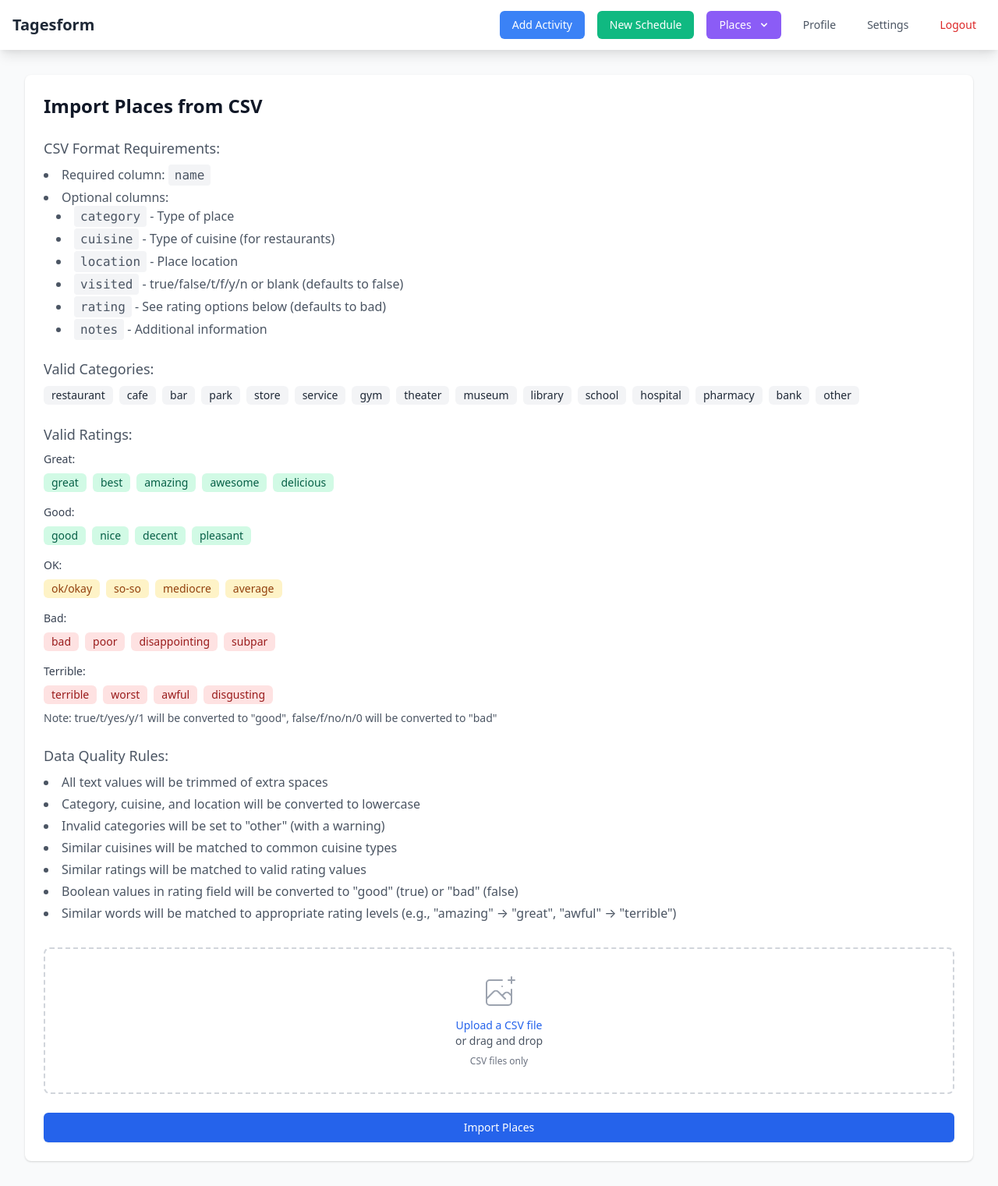
After one commit to tomhallmain/tagesform, a Flask app: page /import-places in a window 1280 px wide. The commit adds this page. Shown: the whole page at 78% size. Run offline with Flask 3, Linux system fonts and the light colour scheme; the visitor is signed in with stand-in values (Sample User, id 1); parts of the project's set-up code (start-up, migrations or seed data) failed here and were passed over.

Commit message:
Claude - add CSV import for places

```diff
--- a/app/routes/entities.py
+++ b/app/routes/entities.py
@@ -1,8 +1,70 @@
 from flask import Blueprint, render_template, redirect, url_for, flash, request, jsonify
-from flask_login import login_required
+from flask_login import login_required, current_user
 from datetime import datetime
 import pytz
+import csv
+import io
 from ..models import Entity, db
+from ..utils.utils import Utils
+
+# Define valid categories and common cuisines
+VALID_CATEGORIES = {
+    'restaurant', 'cafe', 'bar', 'park', 'store', 'service', 'gym', 'theater',
+    'museum', 'library', 'school', 'hospital', 'pharmacy', 'bank', 'other'
+}
+
+COMMON_CUISINES = {
+    'italian', 'chinese', 'japanese', 'mexican', 'indian', 'thai', 'french',
+    'american', 'mediterranean', 'greek', 'spanish', 'vietnamese', 'korean',
+    'middle eastern', 'turkish', 'brazilian', 'peruvian', 'fusion'
+}
+
+# Define valid ratings and their mappings
+VALID_RATINGS = {
+    # Great ratings
+    'great': 'great',
+    'best': 'great',
+    'amazing': 'great',
+    'awesome': 'great',
+    'stupendous': 'great',
+    'delicious': 'great',
+    'excellent': 'great',
+    'fantastic': 'great',
+    'outstanding': 'great',
+    'perfect': 'great',
+
+    # Good ratings
+    'good': 'good',
+    'nice': 'good',
+    'decent': 'good',
+    'pleasant': 'good',
+    'enjoyable': 'good',
+
+    # OK ratings
+    'ok': 'ok',
+    'okay': 'ok',
+    'so-so': 'ok',
+    'mediocre': 'ok',
+    'average': 'ok',
+    'alright': 'ok',
+    'fine': 'ok',
+
+    # Bad ratings
+    'bad': 'bad',
+    'poor': 'bad',
+    'disappointing': 'bad',
+    'subpar': 'bad',
+    'below average': 'bad',
+
+    # Terrible ratings
+    'terrible': 'terrible',
+    'worst': 'terrible',
+    'awful': 'terrible',
+    'disgusting': 'terrible',
+    'horrible': 'terrible',
+    'atrocious': 'terrible',
+    'dreadful': 'terrible'
+}
 
 # Create two separate blueprints
 entities_bp = Blueprint('entities', __name__)  # For entity pages
@@ -61,6 +123,171 @@ def add_place():
 
     return render_template('add_place.html')
 
+@entities_bp.route('/import-places', methods=['GET', 'POST'])
+@login_required
+def import_places():
+    if request.method == 'POST':
+        if 'file' not in request.files:
+            flash('No file uploaded', 'error')
+            return redirect(request.url)
+
+        file = request.files['file']
+        if file.filename == '':
+            flash('No file selected', 'error')
+            return redirect(request.url)
+
+        if not file.filename.endswith('.csv'):
+            flash('Only CSV files are allowed', 'error')
+            return redirect(request.url)
+
+        # Define expected column names
+        EXPECTED_COLUMNS = {
+            'name': ['name'],
+            'category': ['category', 'type'],
+            'cuisine': ['cuisine', 'food type'],
+            'location': ['location', 'address', 'place'],
+            'visited': ['visited', 'been there'],
+            'rating': ['rating', 'good', 'like', 'liked'],
+            'notes': ['notes', 'description', 'comments']
+        }
+
+        # Read CSV file
+        try:
+            stream = io.StringIO(file.stream.read().decode("UTF8"), newline=None)
+            reader = csv.reader(stream)
+
+            # Read and normalize headers
+            raw_headers = next(reader)
+            headers = [h.strip().lower() for h in raw_headers]
+
+            # Create a mapping of normalized headers to their original indices using fuzzy matching
+            header_map = {}
+            for idx, header in enumerate(headers):
+                # Try to match this header with our expected columns
+                for expected_col, alternatives in EXPECTED_COLUMNS.items():
+                    if any(Utils.is_similar_strings(header, alt) for alt in alternatives):
+                        header_map[expected_col] = idx
+                        break
+
+            # Validate required columns
+            if 'name' not in header_map:
+                similar_columns = [h for h in headers if any(Utils.is_similar_strings(h, alt) for alt in EXPECTED_COLUMNS['name'])]
+                if similar_columns:
+                    raise ValueError(f'Could not find "name" column. Did you mean: {", ".join(similar_columns)}?')
+                else:
+                    raise ValueError('CSV file must contain a "name" column')
+
+            entities_added = 0
+            skipped_rows = []
+            invalid_categories = set()
+            for row_num, row in enumerate(reader, start=2):  # start=2 because row 1 is headers
+                # Helper function to safely get column value
+                def get_col(name, default=''):
+                    val = row[header_map.get(name, -1)].strip() if name in header_map else default
+                    return val.lower() if name in ['category', 'cuisine', 'location'] else val
+
+                # Helper function to parse boolean values
+                def parse_bool(val, default=False):
+                    if not val:
+                        return default
+                    val = str(val).lower()
+                    if val in ['ok', 'okay']:
+                        return True
+                    return val in ['true', 't', 'yes', 'y', '1']
+
+                # Helper function to parse rating values
+                def parse_rating(val, default='bad'):
+                    if not val:
+                        return default
+                    val = str(val).lower().strip()
+
+                    # Check for boolean values first
+                    if val in ['true', 't', 'yes', 'y', '1']:
+                        return 'good'
+                    if val in ['false', 'f', 'no', 'n', '0']:
+                        return 'bad'
+
+                    # Check for valid rating values
+                    if val in VALID_RATINGS:
+                        return VALID_RATINGS[val]
+
+                    # Try to find a similar rating
+                    similar_ratings = [r for r in VALID_RATINGS.keys() if Utils.is_similar_strings(val, r)]
+                    if similar_ratings:
+                        return VALID_RATINGS[similar_ratings[0]]
+
+                    return default
+
+                name = get_col('name')
+                if not name:  # Skip rows with empty names
+                    skipped_rows.append(f"Row {row_num}: Empty name")
+                    continue
+
+                # Validate and clean category
+                category = get_col('category')
+                if category and category not in VALID_CATEGORIES:
+                    # Try to find a similar category
+                    similar_categories = [c for c in VALID_CATEGORIES if Utils.is_similar_strings(category, c)]
+                    if similar_categories:
+                        category = similar_categories[0]
+                    else:
+                        invalid_categories.add(category)
+                        category = 'other'
+
+                # If no category, infer from cuisine
+                if not category:
+                    category = 'restaurant' if get_col('cuisine') else 'other'
+
+                # Validate and clean cuisine
+                cuisine = get_col('cuisine')
+                if cuisine:
+                    # Try to find a similar cuisine
+                    similar_cuisines = [c for c in COMMON_CUISINES if Utils.is_similar_strings(cuisine, c)]
+                    if similar_cuisines:
+                        cuisine = similar_cuisines[0]
+
+                # Create new entity
+                entity = Entity(
+                    name=name,
+                    category=category,
+                    location=get_col('location'),
+                    description=get_col('notes'),
+                    visited=parse_bool(get_col('visited')),
+                    properties={
+                        'cuisine': cuisine or None,
+                        'rating': parse_rating(get_col('rating'))
+                    },
+                    user_id=current_user.id
+                )
+
+                db.session.add(entity)
+                entities_added += 1
+
+            if entities_added == 0:
+                flash('No valid places found in the CSV file', 'error')
+                return redirect(request.url)
+
+            db.session.commit()
+
+            # Show warnings about skipped rows and invalid categories
+            if skipped_rows:
+                flash(f'Skipped {len(skipped_rows)} rows: {"; ".join(skipped_rows)}', 'warning')
+            if invalid_categories:
+                flash(f'Found invalid categories that were set to "other": {", ".join(invalid_categories)}', 'warning')
+
+            flash(f'Successfully imported {entities_added} places', 'success')
+            return redirect(url_for('main.index'))
+
+        except ValueError as ve:
+            flash(str(ve), 'error')
+            return redirect(request.url)
+        except Exception as e:
+            db.session.rollback()
+            flash(f'Error importing CSV: {str(e)}', 'error')
+            return redirect(request.url)
+
+    return render_template('import_places.html')
+
 @entity_api_bp.route('/entities/available')
 @login_required
 def get_available_entities():
--- a/app/templates/base.html
+++ b/app/templates/base.html
@@ -5,6 +5,7 @@
     <meta name="viewport" content="width=device-width, initial-scale=1.0">
     <title>{% block title %}Tagesform - Your Day, Your Way{% endblock %}</title>
     <link href="https://cdn.jsdelivr.net/npm/tailwindcss@2.2.19/dist/tailwind.min.css" rel="stylesheet">
+    <script src="https://unpkg.com/alpinejs@3.x.x/dist/cdn.min.js" defer></script>
     <script src="{{ url_for('static', filename='js/app.js') }}" defer></script>
     <script>
         // Wait for DOM to be ready to apply theme
@@ -56,9 +57,20 @@
                             <a href="{{ url_for('schedules.new_schedule') }}" class="bg-green-500 text-white px-4 py-2 rounded-md text-sm font-medium hover:bg-green-600 dark:bg-green-600 dark:hover:bg-green-700">
                                 New Schedule
                             </a>
-                            <a href="{{ url_for('entities.add_place') }}" class="bg-purple-500 text-white px-4 py-2 rounded-md text-sm font-medium hover:bg-purple-600 dark:bg-purple-600 dark:hover:bg-purple-700">
-                                Add Place
-                            </a>
+                            <div class="relative" x-data="{ open: false }">
+                                <button @click="open = !open" type="button" class="bg-purple-500 text-white px-4 py-2 rounded-md text-sm font-medium hover:bg-purple-600 dark:bg-purple-600 dark:hover:bg-purple-700 inline-flex items-center">
+                                    <span>Places</span>
+                                    <svg class="ml-2 -mr-0.5 h-4 w-4" xmlns="http://www.w3.org/2000/svg" viewBox="0 0 20 20" fill="currentColor">
+                                        <path fill-rule="evenodd" d="M5.293 7.293a1 1 0 011.414 0L10 10.586l3.293-3.293a1 1 0 111.414 1.414l-4 4a1 1 0 01-1.414 0l-4-4a1 1 0 010-1.414z" clip-rule="evenodd" />
+                                    </svg>
+                                </button>
+                                <div x-show="open" @click.away="open = false" class="origin-top-right absolute right-0 mt-2 w-48 rounded-md shadow-lg bg-white dark:bg-gray-700 ring-1 ring-black ring-opacity-5">
+                                    <div class="py-1">
+                                        <a href="{{ url_for('entities.add_place') }}" class="block px-4 py-2 text-sm text-gray-700 dark:text-gray-200 hover:bg-gray-100 dark:hover:bg-gray-600">Add Place</a>
+                                        <a href="{{ url_for('entities.import_places') }}" class="block px-4 py-2 text-sm text-gray-700 dark:text-gray-200 hover:bg-gray-100 dark:hover:bg-gray-600">Import Places</a>
+                                    </div>
+                                </div>
+                            </div>
                             <a href="{{ url_for('profile.profile') }}" class="text-gray-600 dark:text-gray-300 hover:text-gray-900 dark:hover:text-white px-3 py-2 rounded-md text-sm font-medium">Profile</a>
                             <a href="{{ url_for('settings.settings') }}" class="text-gray-600 dark:text-gray-300 hover:text-gray-900 dark:hover:text-white px-3 py-2 rounded-md text-sm font-medium">Settings</a>
                             <a href="{{ url_for('auth.logout') }}" class="text-red-600 dark:text-red-400 hover:text-red-900 dark:hover:text-red-300 px-3 py-2 rounded-md text-sm font-medium">Logout</a>
--- /dev/null
+++ b/app/templates/import_places.html
@@ -0,0 +1,245 @@
+{% extends "base.html" %}
+
+{% block title %}Import Places - Tagesform{% endblock %}
+
+{% block content %}
+<div class="max-w-7xl mx-auto px-4 sm:px-6 lg:px-8 py-8">
+    <div class="bg-white dark:bg-gray-800 shadow rounded-lg p-6">
+        <h2 class="text-2xl font-bold text-gray-900 dark:text-white mb-6">Import Places from CSV</h2>
+
+        <!-- Instructions -->
+        <div class="mb-8 text-gray-600 dark:text-gray-300">
+            <h3 class="text-lg font-medium mb-2">CSV Format Requirements:</h3>
+            <ul class="list-disc list-inside space-y-1">
+                <li>Required column: <code class="bg-gray-100 dark:bg-gray-700 px-2 py-1 rounded">name</code></li>
+                <li>Optional columns:
+                    <ul class="list-disc list-inside ml-4 space-y-1">
+                        <li><code class="bg-gray-100 dark:bg-gray-700 px-2 py-1 rounded">category</code> - Type of place</li>
+                        <li><code class="bg-gray-100 dark:bg-gray-700 px-2 py-1 rounded">cuisine</code> - Type of cuisine (for restaurants)</li>
+                        <li><code class="bg-gray-100 dark:bg-gray-700 px-2 py-1 rounded">location</code> - Place location</li>
+                        <li><code class="bg-gray-100 dark:bg-gray-700 px-2 py-1 rounded">visited</code> - true/false/t/f/y/n or blank (defaults to false)</li>
+                        <li><code class="bg-gray-100 dark:bg-gray-700 px-2 py-1 rounded">rating</code> - See rating options below (defaults to bad)</li>
+                        <li><code class="bg-gray-100 dark:bg-gray-700 px-2 py-1 rounded">notes</code> - Additional information</li>
+                    </ul>
+                </li>
+            </ul>
+
+            <h3 class="text-lg font-medium mt-6 mb-2">Valid Categories:</h3>
+            <div class="flex flex-wrap gap-2">
+                {% for category in ['restaurant', 'cafe', 'bar', 'park', 'store', 'service', 'gym', 'theater', 'museum', 'library', 'school', 'hospital', 'pharmacy', 'bank', 'other'] %}
+                    <span class="inline-flex items-center px-2.5 py-0.5 rounded-md text-sm font-medium bg-gray-100 dark:bg-gray-700 text-gray-800 dark:text-gray-200">
+                        {{ category }}
+                    </span>
+                {% endfor %}
+            </div>
+
+            <h3 class="text-lg font-medium mt-6 mb-2">Valid Ratings:</h3>
+            <div class="space-y-4">
+                <div>
+                    <h4 class="text-sm font-medium text-gray-700 dark:text-gray-300 mb-2">Great:</h4>
+                    <div class="flex flex-wrap gap-2">
+                        <span class="inline-flex items-center px-2.5 py-0.5 rounded-md text-sm font-medium bg-green-100 dark:bg-green-900 text-green-800 dark:text-green-200">
+                            great
+                        </span>
+                        <span class="inline-flex items-center px-2.5 py-0.5 rounded-md text-sm font-medium bg-green-100 dark:bg-green-900 text-green-800 dark:text-green-200">
+                            best
+                        </span>
+                        <span class="inline-flex items-center px-2.5 py-0.5 rounded-md text-sm font-medium bg-green-100 dark:bg-green-900 text-green-800 dark:text-green-200">
+                            amazing
+                        </span>
+                        <span class="inline-flex items-center px-2.5 py-0.5 rounded-md text-sm font-medium bg-green-100 dark:bg-green-900 text-green-800 dark:text-green-200">
+                            awesome
+                        </span>
+                        <span class="inline-flex items-center px-2.5 py-0.5 rounded-md text-sm font-medium bg-green-100 dark:bg-green-900 text-green-800 dark:text-green-200">
+                            delicious
+                        </span>
+                    </div>
+                </div>
+
+                <div>
+                    <h4 class="text-sm font-medium text-gray-700 dark:text-gray-300 mb-2">Good:</h4>
+                    <div class="flex flex-wrap gap-2">
+                        <span class="inline-flex items-center px-2.5 py-0.5 rounded-md text-sm font-medium bg-green-100 dark:bg-green-900 text-green-800 dark:text-green-200">
+                            good
+                        </span>
+                        <span class="inline-flex items-center px-2.5 py-0.5 rounded-md text-sm font-medium bg-green-100 dark:bg-green-900 text-green-800 dark:text-green-200">
+                            nice
+                        </span>
+                        <span class="inline-flex items-center px-2.5 py-0.5 rounded-md text-sm font-medium bg-green-100 dark:bg-green-900 text-green-800 dark:text-green-200">
+                            decent
+                        </span>
+                        <span class="inline-flex items-center px-2.5 py-0.5 rounded-md text-sm font-medium bg-green-100 dark:bg-green-900 text-green-800 dark:text-green-200">
+                            pleasant
+                        </span>
+                    </div>
+                </div>
+
+                <div>
+                    <h4 class="text-sm font-medium text-gray-700 dark:text-gray-300 mb-2">OK:</h4>
+                    <div class="flex flex-wrap gap-2">
+                        <span class="inline-flex items-center px-2.5 py-0.5 rounded-md text-sm font-medium bg-yellow-100 dark:bg-yellow-900 text-yellow-800 dark:text-yellow-200">
+                            ok/okay
+                        </span>
+                        <span class="inline-flex items-center px-2.5 py-0.5 rounded-md text-sm font-medium bg-yellow-100 dark:bg-yellow-900 text-yellow-800 dark:text-yellow-200">
+                            so-so
+                        </span>
+                        <span class="inline-flex items-center px-2.5 py-0.5 rounded-md text-sm font-medium bg-yellow-100 dark:bg-yellow-900 text-yellow-800 dark:text-yellow-200">
+                            mediocre
+                        </span>
+                        <span class="inline-flex items-center px-2.5 py-0.5 rounded-md text-sm font-medium bg-yellow-100 dark:bg-yellow-900 text-yellow-800 dark:text-yellow-200">
+                            average
+                        </span>
+                    </div>
+                </div>
+
+                <div>
+                    <h4 class="text-sm font-medium text-gray-700 dark:text-gray-300 mb-2">Bad:</h4>
+                    <div class="flex flex-wrap gap-2">
+                        <span class="inline-flex items-center px-2.5 py-0.5 rounded-md text-sm font-medium bg-red-100 dark:bg-red-900 text-red-800 dark:text-red-200">
+                            bad
+                        </span>
+                        <span class="inline-flex items-center px-2.5 py-0.5 rounded-md text-sm font-medium bg-red-100 dark:bg-red-900 text-red-800 dark:text-red-200">
+                            poor
+                        </span>
+                        <span class="inline-flex items-center px-2.5 py-0.5 rounded-md text-sm font-medium bg-red-100 dark:bg-red-900 text-red-800 dark:text-red-200">
+                            disappointing
+                        </span>
+                        <span class="inline-flex items-center px-2.5 py-0.5 rounded-md text-sm font-medium bg-red-100 dark:bg-red-900 text-red-800 dark:text-red-200">
+                            subpar
+                        </span>
+                    </div>
+                </div>
+
+                <div>
+                    <h4 class="text-sm font-medium text-gray-700 dark:text-gray-300 mb-2">Terrible:</h4>
+                    <div class="flex flex-wrap gap-2">
+                        <span class="inline-flex items-center px-2.5 py-0.5 rounded-md text-sm font-medium bg-red-100 dark:bg-red-900 text-red-800 dark:text-red-200">
+                            terrible
+                        </span>
+                        <span class="inline-flex items-center px-2.5 py-0.5 rounded-md text-sm font-medium bg-red-100 dark:bg-red-900 text-red-800 dark:text-red-200">
+                            worst
+                        </span>
+                        <span class="inline-flex items-center px-2.5 py-0.5 rounded-md text-sm font-medium bg-red-100 dark:bg-red-900 text-red-800 dark:text-red-200">
+                            awful
+                        </span>
+                        <span class="inline-flex items-center px-2.5 py-0.5 rounded-md text-sm font-medium bg-red-100 dark:bg-red-900 text-red-800 dark:text-red-200">
+                            disgusting
+                        </span>
+                    </div>
+                </div>
+            </div>
+            <p class="mt-2 text-sm text-gray-600 dark:text-gray-400">Note: true/t/yes/y/1 will be converted to "good", false/f/no/n/0 will be converted to "bad"</p>
+
+            <h3 class="text-lg font-medium mt-6 mb-2">Data Quality Rules:</h3>
+            <ul class="list-disc list-inside space-y-1">
+                <li>All text values will be trimmed of extra spaces</li>
+                <li>Category, cuisine, and location will be converted to lowercase</li>
+                <li>Invalid categories will be set to "other" (with a warning)</li>
+                <li>Similar cuisines will be matched to common cuisine types</li>
+                <li>Similar ratings will be matched to valid rating values</li>
+                <li>Boolean values in rating field will be converted to "good" (true) or "bad" (false)</li>
+                <li>Similar words will be matched to appropriate rating levels (e.g., "amazing" → "great", "awful" → "terrible")</li>
+            </ul>
+        </div>
+
+        <!-- Upload Form -->
+        <form method="POST" enctype="multipart/form-data" class="space-y-6">
+            <!-- Drag & Drop Zone -->
+            <div id="drop-zone" class="border-2 border-dashed border-gray-300 dark:border-gray-600 rounded-lg p-8 text-center cursor-pointer hover:border-blue-500 dark:hover:border-blue-400 transition-colors">
+                <div class="space-y-2">
+                    <svg class="mx-auto h-12 w-12 text-gray-400" stroke="currentColor" fill="none" viewBox="0 0 48 48" aria-hidden="true">
+                        <path d="M28 8H12a4 4 0 00-4 4v20m32-12v8m0 0v8a4 4 0 01-4 4H12a4 4 0 01-4-4v-4m32-4l-3.172-3.172a4 4 0 00-5.656 0L28 28M8 32l9.172-9.172a4 4 0 015.656 0L28 28m0 0l4 4m4-24h8m-4-4v8m-12 4h.02" stroke-width="2" stroke-linecap="round" stroke-linejoin="round" />
+                    </svg>
+                    <div class="text-sm text-gray-600 dark:text-gray-400">
+                        <label for="file-upload" class="relative cursor-pointer rounded-md font-medium text-blue-600 dark:text-blue-400 hover:text-blue-500 dark:hover:text-blue-300 focus-within:outline-none">
+                            <span>Upload a CSV file</span>
+                            <input id="file-upload" name="file" type="file" class="sr-only" accept=".csv">
+                        </label>
+                        <p>or drag and drop</p>
+                    </div>
+                    <p class="text-xs text-gray-500 dark:text-gray-400">CSV files only</p>
+                </div>
+            </div>
+
+            <!-- Selected File Info -->
+            <div id="file-info" class="hidden">
+                <p class="text-sm text-gray-600 dark:text-gray-400">Selected file: <span id="file-name" class="font-medium"></span></p>
+            </div>
+
+            <!-- Submit Button -->
+            <div>
+                <button type="submit" class="w-full flex justify-center py-2 px-4 border border-transparent rounded-md shadow-sm text-sm font-medium text-white bg-blue-600 hover:bg-blue-700 focus:outline-none focus:ring-2 focus:ring-offset-2 focus:ring-blue-500 dark:bg-blue-500 dark:hover:bg-blue-600">
+                    Import Places
+                </button>
+            </div>
+        </form>
+    </div>
+</div>
+{% endblock %}
+
+{% block scripts %}
+<script>
+    const dropZone = document.getElementById('drop-zone');
+    const fileUpload = document.getElementById('file-upload');
+    const fileInfo = document.getElementById('file-info');
+    const fileName = document.getElementById('file-name');
+
+    // Prevent default drag behaviors
+    ['dragenter', 'dragover', 'dragleave', 'drop'].forEach(eventName => {
+        dropZone.addEventListener(eventName, preventDefaults, false);
+        document.body.addEventListener(eventName, preventDefaults, false);
+    });
+
+    // Highlight drop zone when item is dragged over it
+    ['dragenter', 'dragover'].forEach(eventName => {
+        dropZone.addEventListener(eventName, highlight, false);
+    });
+
+    ['dragleave', 'drop'].forEach(eventName => {
+        dropZone.addEventListener(eventName, unhighlight, false);
+    });
+
+    // Handle dropped files
+    dropZone.addEventListener('drop', handleDrop, false);
+
+    // Handle file input change
+    fileUpload.addEventListener('change', handleFiles, false);
+
+    function preventDefaults (e) {
+        e.preventDefault();
+        e.stopPropagation();
+    }
+
+    function highlight(e) {
+        dropZone.classList.add('border-blue-500', 'dark:border-blue-400');
+    }
+
+    function unhighlight(e) {
+        dropZone.classList.remove('border-blue-500', 'dark:border-blue-400');
+    }
+
+    function handleDrop(e) {
+        const dt = e.dataTransfer;
+        const files = dt.files;
+        handleFiles({ target: { files: files } });
+    }
+
+    function handleFiles(e) {
+        const files = e.target.files;
+        if (files.length) {
+            const file = files[0];
+            if (file.name.endsWith('.csv')) {
+                fileUpload.files = files;
+                showFileInfo(file.name);
+            } else {
+                alert('Please upload a CSV file');
+            }
+        }
+    }
+
+    function showFileInfo(name) {
+        fileName.textContent = name;
+        fileInfo.classList.remove('hidden');
+    }
+</script>
+{% endblock %}
```
Also changed, not shown: 1 other file.
